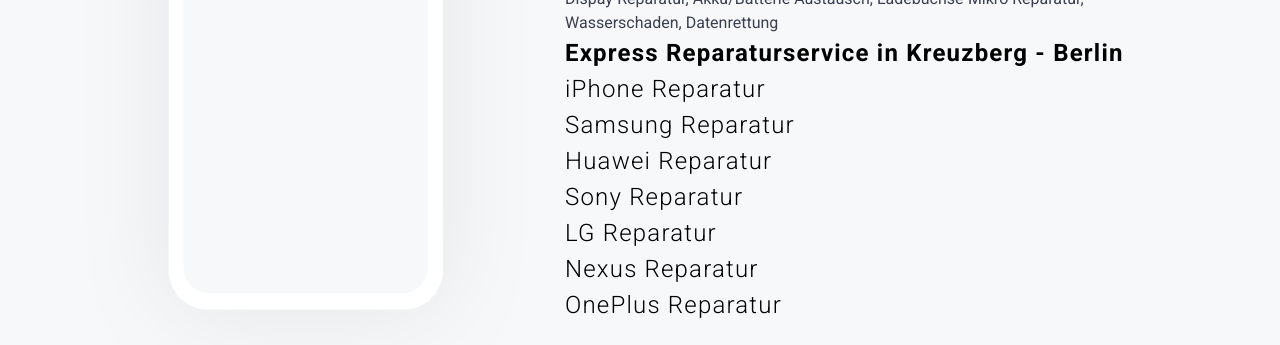
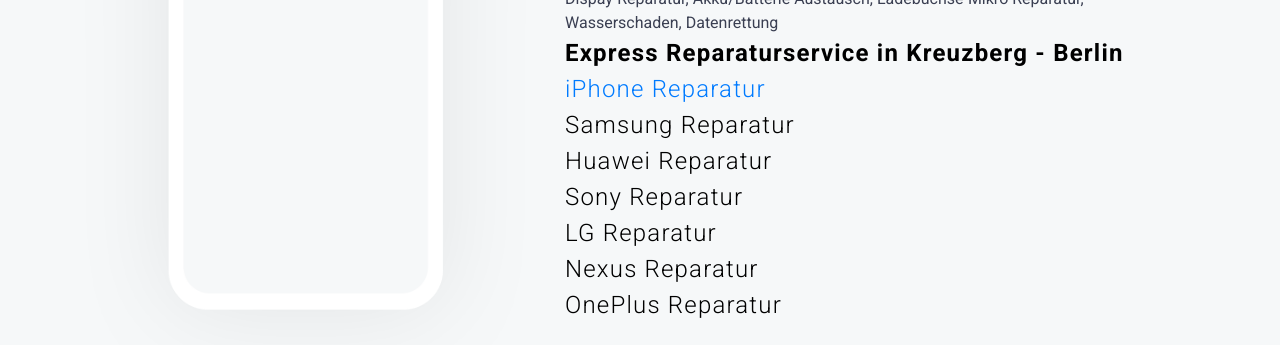
Before and after one commit to alperozturk/handyreparatur, a plain HTML site: page index.html in a window 1280 px wide. Shown: the part 425-770 px from the top of the page. Drawn offline with nearby package versions, Linux system fonts and the light colour scheme.

Commit message:
Update index.html

```diff
--- a/index.html
+++ b/index.html
@@ -81,7 +81,7 @@ height="0" width="0" style="display:none;visibility:hidden"></iframe></noscript>
 
 
           <p style="color:black"><b>Express Reparaturservice in Kreuzberg - Berlin<b></p>
-          <p style="color:black">iPhone Reparatur</p>
+		  <p style="color:black"><a href="https://handyreparatur-kreuzberg.de/iphone-reparatur.html"> iPhone Reparatur </a></p>
           <p style="color:black">Samsung Reparatur</p>
           <p style="color:black">Huawei Reparatur</p>
           <p style="color:black">Sony Reparatur</p>
```
